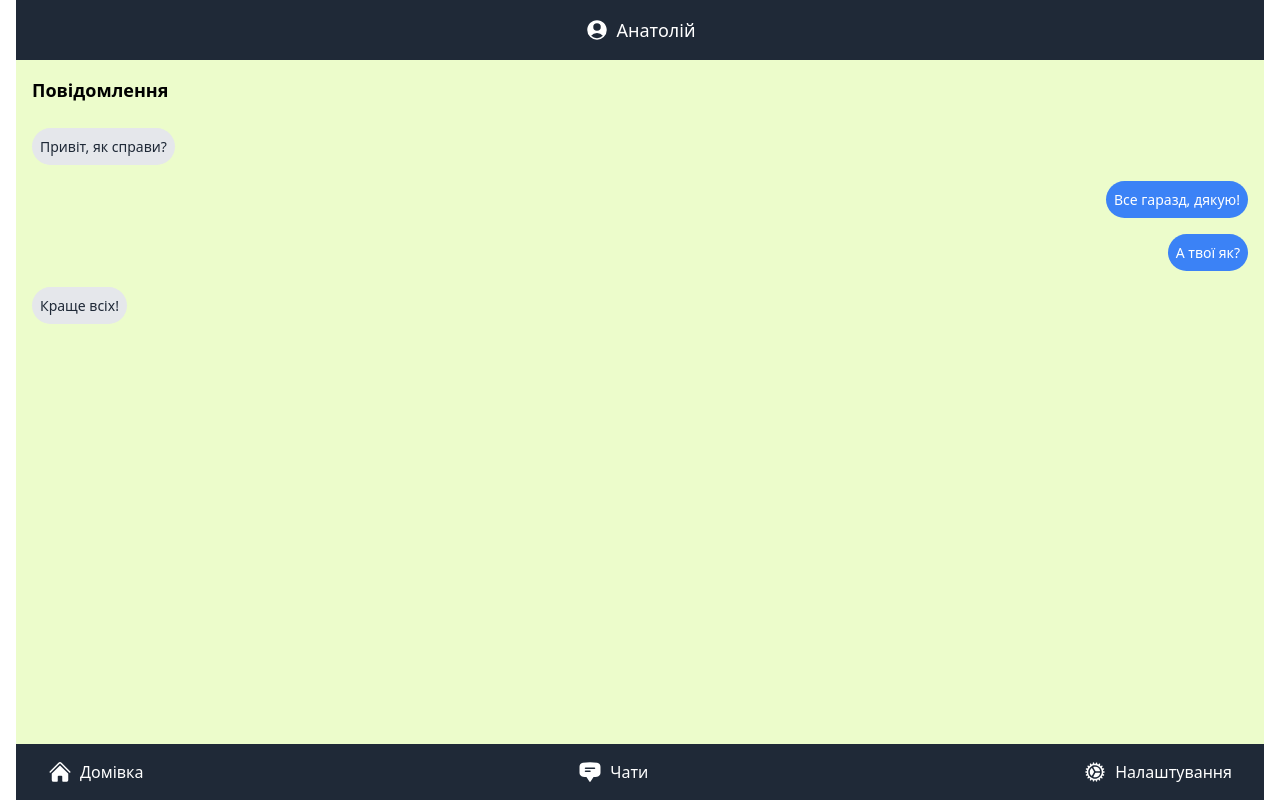
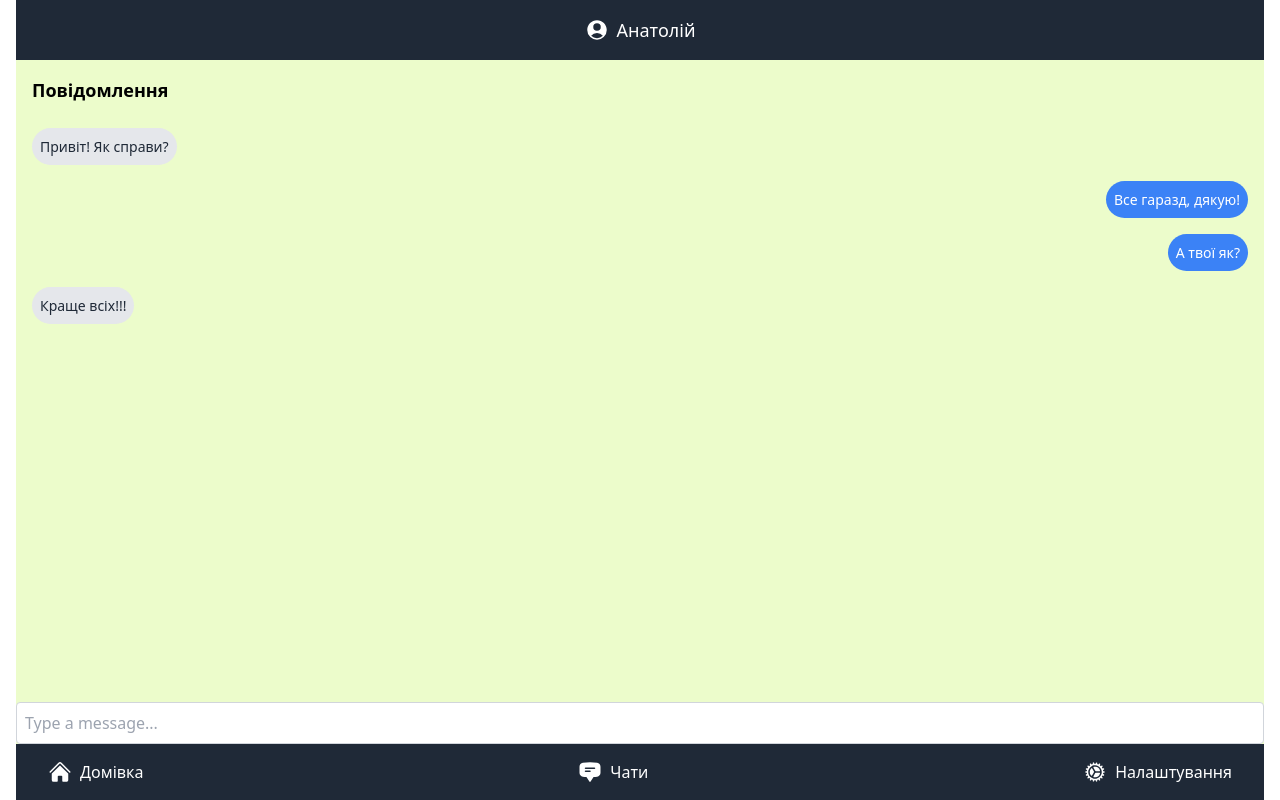
Before and after one commit to yevhendevbox/another-chat-app, a Vue app: page / in a window 1280 px wide. Built offline with nearby package versions, Linux system fonts and the light colour scheme.

Commit message:
ref: added input, separate to components, added initial store

```diff
--- a/src/App.vue
+++ b/src/App.vue
@@ -1,5 +1,5 @@
 <template>
-  <div class="container mx-auto px-4 flex flex-col min-h-screen">
+  <div class="container mx-auto px-4 flex flex-col h-screen">
     <the-header />
     <the-messages-area />
     <the-footer />
--- a/src/components/TheFooter.vue
+++ b/src/components/TheFooter.vue
@@ -1,5 +1,5 @@
 <template>
-  <footer class="bg-gray-800 text-white py-4 px-8 flex justify-between items-center">
+  <footer class="sticky bottom-0 bg-gray-800 text-white py-4 px-8 flex justify-between items-center">
     <div class="flex">
       <HomeIcon class="h-6 w-6" />
       <span class="ml-2">Домівка</span>
--- a/src/components/TheHeader.vue
+++ b/src/components/TheHeader.vue
@@ -1,5 +1,5 @@
 <template>
-  <header class="bg-gray-800 text-white py-4 px-8 flex items-center justify-center">
+  <header class="sticky top-0 bg-gray-800 text-white py-4 px-8 flex items-center justify-center">
     <div>
       <UserCircleIcon class="h-6 w-6" />
     </div>
--- a/src/components/TheMessagesArea.vue
+++ b/src/components/TheMessagesArea.vue
@@ -1,9 +1,9 @@
 <template>
   <main class="bg-lime-100 flex-grow">
-    <div class="grid grid-cols-1 gap-4">
-      <div class="p-4">
+    <div class="flex flex-col h-full">
+      <div class="p-4 flex-grow">
         <h2 class="text-lg font-semibold mb-4">Повідомлення</h2>
-        <ul>
+        <!-- <ul>
           <li class="py-2">
             <div class="flex">
               <div class="bg-gray-200 text-gray-800 max-w-[50%] rounded-full p-2">
@@ -32,12 +32,58 @@
               </div>
             </div>
           </li>
+        </ul> -->
+
+        <ul v-if="messages.length > 0">
+          <li v-for="message in messages" :key="message.id" class="py-2">
+            <div :class="[message.isMyMessage ? 'justify-end' : 'justify-start', 'flex']">
+              <div :class="[message.isMyMessage ? myMessageClasses : otherMessageClasses, commonClasses]">
+                <p class="text-sm leading-normal break-words">{{ message.text }}</p>
+              </div>
+            </div>
+          </li>
         </ul>
+        <p v-else class="text-center">No messages!</p>
       </div>
+      <input
+        class="p-2 border border-gray-300 rounded sticky bottom-[56px]"
+        v-model="newMessageText"
+        @keydown.enter="sendMessage"
+        placeholder="Type a message..."
+      />
     </div>
   </main>
 </template>
 
-<script setup></script>
+<script setup>
+import { ref, onMounted, nextTick } from 'vue';
+import { useMessagesStore } from '../stores/messages.ts';
+
+const messagesStore = useMessagesStore();
+const messages = ref([]);
+const newMessageText = ref('');
+const commonClasses = ref('max-w-[70%] rounded-full p-2');
+const myMessageClasses = ref('bg-blue-500 text-white');
+const otherMessageClasses = ref('bg-gray-200 text-gray-800');
+
+onMounted(async () => {
+  await messagesStore.setMessagesList();
+  messages.value = messagesStore.messages;
+});
+
+const sendMessage = () => {
+  const newMessage = {
+    id: messages.value.length + 1,
+    text: newMessageText.value,
+    isMyMessage: true,
+  };
+
+  messagesStore.addMessage(newMessage);
+  nextTick(() => {
+    window.scrollTo(0, document.body.scrollHeight);
+  });
+  newMessageText.value = '';
+};
+</script>
 
 <style lang="scss" scoped></style>
--- a/src/stores/counter.ts
+++ /dev/null
@@ -1,12 +0,0 @@
-import { ref, computed } from 'vue'
-import { defineStore } from 'pinia'
-
-export const useCounterStore = defineStore('counter', () => {
-  const count = ref(0)
-  const doubleCount = computed(() => count.value * 2)
-  function increment() {
-    count.value++
-  }
-
-  return { count, doubleCount, increment }
-})
--- /dev/null
+++ b/src/stores/messages.ts
@@ -0,0 +1,28 @@
+import { defineStore } from 'pinia';
+
+export const useMessagesStore = defineStore('message', {
+  state: () => ({
+    messages: [] as { id: number; text: string; isMyMessage: boolean }[],
+  }),
+  actions: {
+    setMessagesList() {
+      try {
+        // TODO when endpoints will exist, create request to backend -> GET axios
+        const staticMessages = [
+          { id: 1, text: 'Привіт! Як справи?', isMyMessage: false },
+          { id: 2, text: 'Все гаразд, дякую!', isMyMessage: true },
+          { id: 3, text: 'А твої як?', isMyMessage: true },
+          { id: 4, text: 'Краще всіх!!!', isMyMessage: false },
+        ];
+
+        this.messages = staticMessages;
+      } catch (error) {
+        console.log('Щось пішло не так!', error);
+      }
+    },
+
+    addMessage(newMessage: { id: number; text: string; isMyMessage: boolean }) {
+      this.messages.push(newMessage);
+    },
+  },
+});
```
